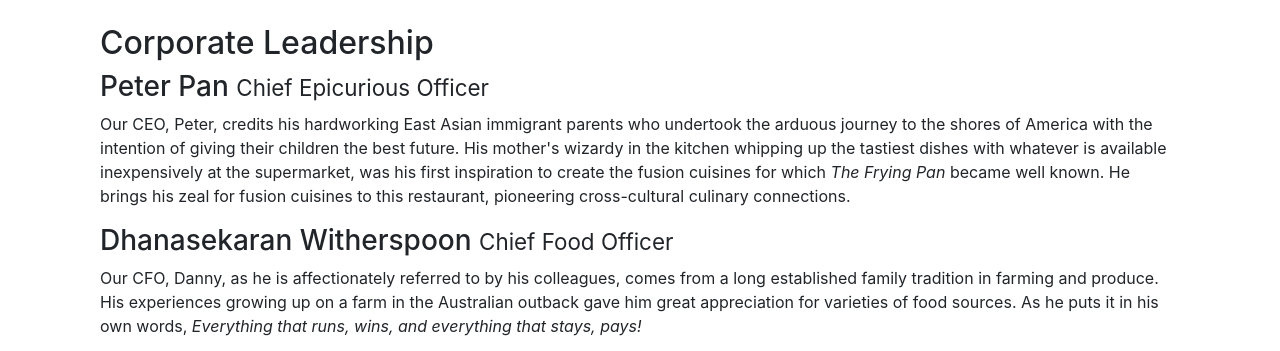
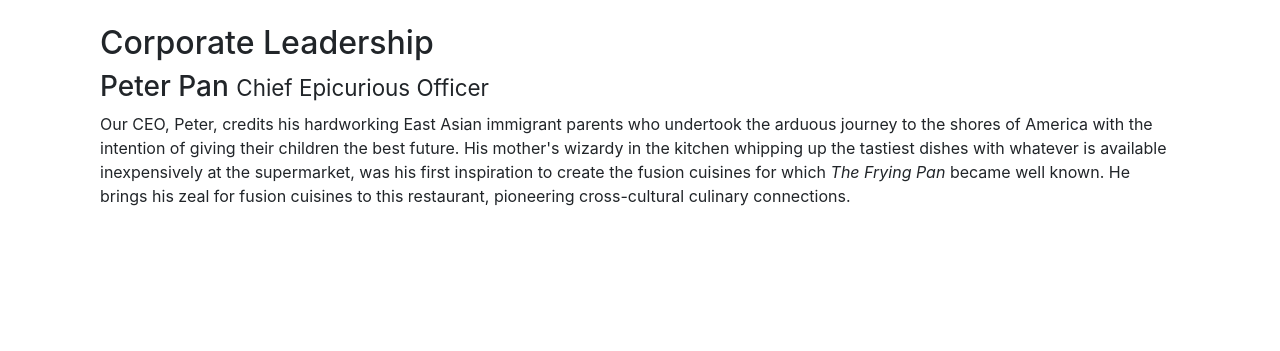
Before and after one commit to FranDorest/conFusion, a website: page aboutus.html in a window 1280 px wide. Shown: the part 998-1349 px from the top of the page. Drawn offline with nearby package versions, Linux system fonts and the light colour scheme.

Commit message:
accordion

```diff
--- a/aboutus.html
+++ b/aboutus.html
@@ -96,17 +96,28 @@
         </div>
 
 
-        <div class="row row-content align-items-center">
+        <div class="row row-content justify-content-center align-items-center">
             <div class="col-12" >
                 <h2>Corporate Leadership</h2>
+
+                <div id="accordion">
+                    <div role="tabpanel" class="tab-pane fade show active" id="peter">
                         <h3>Peter Pan <small>Chief Epicurious Officer</small></h3>
-                <p class=" d-none d-sm-block ">Our CEO, Peter, credits his hardworking East Asian immigrant parents who undertook the arduous journey to the shores of America with the intention of giving their children the best future. His mother's wizardy in the kitchen whipping up the tastiest dishes with whatever is available inexpensively at the supermarket, was his first inspiration to create the fusion cuisines for which <em>The Frying Pan</em> became well known. He brings his zeal for fusion cuisines to this restaurant, pioneering cross-cultural culinary connections.</p>
+                        <p class="d-none d-sm-block">Our CEO, Peter, credits his hardworking East Asian immigrant parents who undertook the arduous journey to the shores of America with the intention of giving their children the best future. His mother's wizardy in the kitchen whipping up the tastiest dishes with whatever is available inexpensively at the supermarket, was his first inspiration to create the fusion cuisines for which <em>The Frying Pan</em> became well known. He brings his zeal for fusion cuisines to this restaurant, pioneering cross-cultural culinary connections.</p>
+                    </div>
+                    <div role="tabpanel" class="tab-pane fade" id="danny">
                         <h3>Dhanasekaran Witherspoon <small>Chief Food Officer</small></h3>
-                <p  class=" d-none d-sm-block ">Our CFO, Danny, as he is affectionately referred to by his colleagues, comes from a long established family tradition in farming and produce. His experiences growing up on a farm in the Australian outback gave him great appreciation for varieties of food sources. As he puts it in his own words, <em>Everything that runs, wins, and everything that stays, pays!</em></p>
+                        <p  class="d-none d-sm-block">Our CFO, Danny, as he is affectionately referred to by his colleagues, comes from a long established family tradition in farming and produce. His experiences growing up on a farm in the Australian outback gave him great appreciation for varieties of food sources. As he puts it in his own words, <em>Everything that runs, wins, and everything that stays, pays!</em></p>
+                    </div>
+                    <div role="tabpanel" class="tab-pane fade" id="agumbe">
                         <h3>Agumbe Tang <small>Chief Taste Officer</small></h3>
                         <p  class=" d-none d-sm-block ">Blessed with the most discerning gustatory sense, Agumbe, our CTO, personally ensures that every dish that we serve meets his exacting tastes. Our chefs dread the tongue lashing that ensues if their dish does not meet his exacting standards. He lives by his motto, <em>You click only if you survive my lick.</em></p>
+                    </div>
+                    <div role="tabpanel" class="tab-pane fade" id="alberto">
                         <h3>Alberto Somayya <small>Executive Chef</small></h3>
                         <p  class=" d-none d-sm-block ">Award winning three-star Michelin chef with wide International experience having worked closely with whos-who in the culinary world, he specializes in creating mouthwatering Indo-Italian fusion experiences. He says, <em>Put together the cuisines from the two craziest cultures, and you get a winning hit! Amma Mia!</em></p>
+                    </div>
+                </div>
             </div>
        </div>
        <div class="row row-content">
```
Lines whose indentation alone changed are shown as unchanged.
